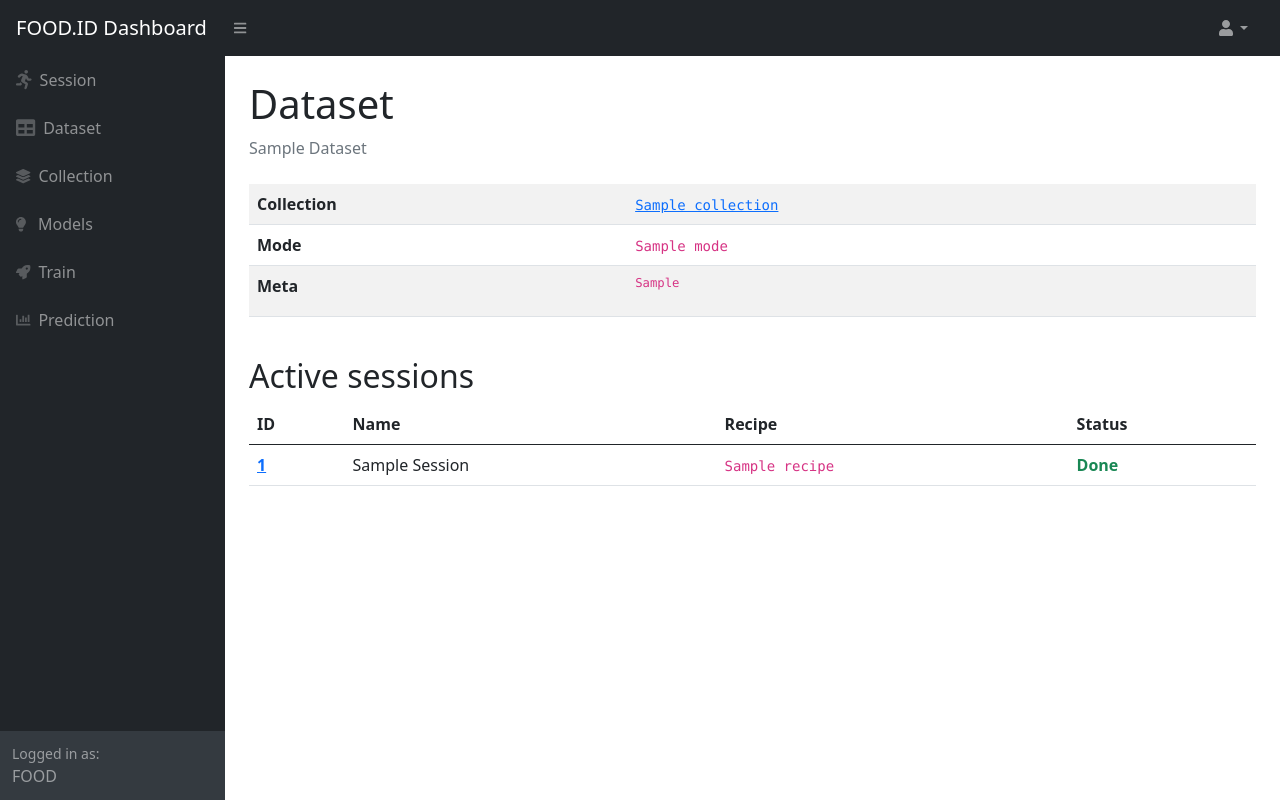
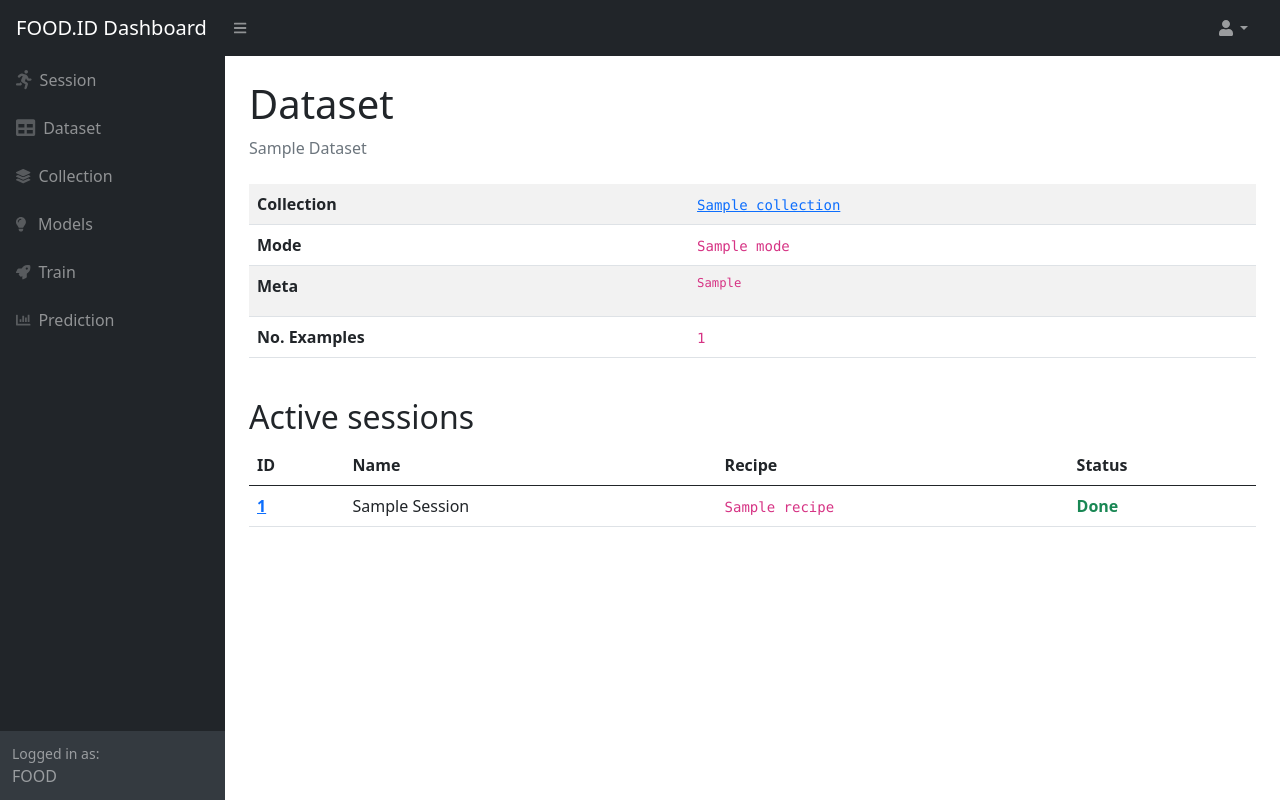
Before and after one commit to williammtan/fd-ml-dashboard, a Django app: template labeling/templates/dataset/detail.html in a window 1280 px wide. Run offline with Django 3.2, Linux system fonts and the light colour scheme; the template is opened without the code that fills it: most values are stand-ins (such as "Sample title", 1, 10 or a date in 2020); some libraries are stand-ins or nearby versions.

Commit message:
add get_examples to dataset

```diff
--- a/labeling/models.py
+++ b/labeling/models.py
@@ -38,6 +38,9 @@ class Dataset(models.Model):
     def get_mode(self) -> Modes:
         return Modes[self.mode]
 
+    def get_examples(self):
+        return Example.objects.filter(link__dataset=self)
+
     def get_collection(self):
         Collection = apps.get_model('collection', 'Collection')
         return Collection.objects.get(pk=self.collection)
--- a/labeling/templates/dataset/detail.html
+++ b/labeling/templates/dataset/detail.html
@@ -22,6 +22,12 @@
                 <code>
                     <pre>{{ dataset.get_meta|safe }}</pre>
                 </code>
+            </td>
+        </tr>
+        <tr>
+            <th>No. Examples</td>
+            <td>
+                <code>{{ dataset.get_examples.count }}</code>
             </td>
         </tr>
     </tbody>
```
